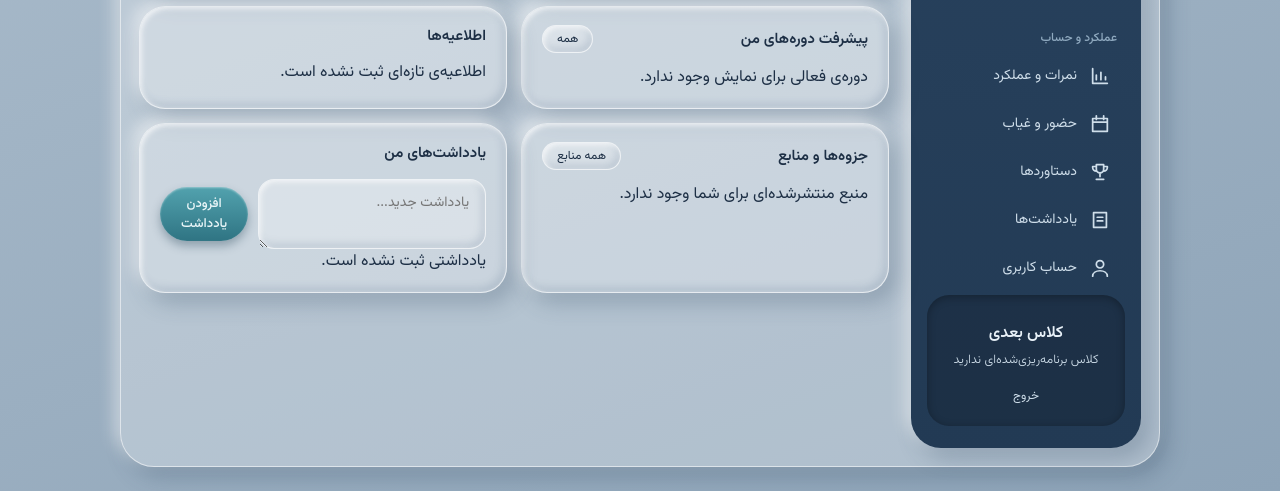
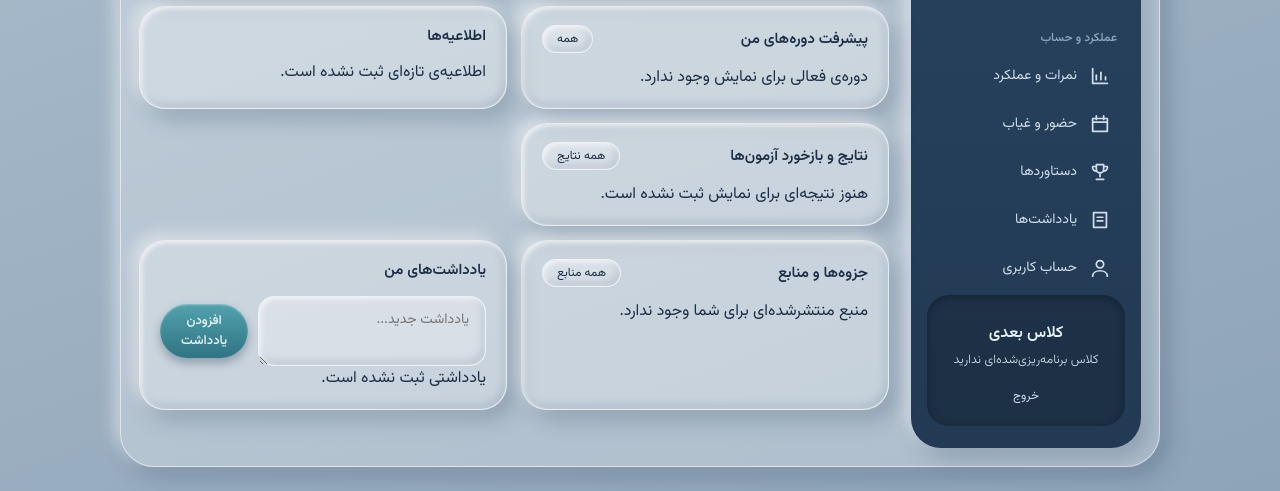
Before and after one commit to MREZA-MJDi/sh, a Laravel app: page /student in a window 1280 px wide. Shown: the part 673-1164 px from the top of the page. Run offline with Laravel 12, Linux system fonts and the light colour scheme; the visitor is signed in with stand-in values (Sample User, id 1); data that the repository does not hold is empty; style sheets or scripts are compiled from the project's sources.

Commit message:
feat(student): display exam results and teacher feedback on learning dashboard

```diff
--- a/resources/views/student/dashboard.blade.php
+++ b/resources/views/student/dashboard.blade.php
@@ -101,6 +101,24 @@
  </div>
 
  <div class="row">
+  <div class="card" id="exam-results">
+   <div class="chead"><h2>نتایج و بازخورد آزمون‌ها</h2><a class="pill" href="{{ url('student/exams') }}">همه نتایج</a></div>
+   @forelse($results as $result)
+    <div class="trk">
+     <div>
+      <b>{{ $result->exam?->title ?? 'آزمون' }}</b>
+      <span>{{ number_format((float) $result->score, 2) }} از {{ number_format((float) $result->max_score, 2) }} · {{ $result->synced_at?->format('Y/m/d H:i') ?? 'ثبت‌شده' }}</span>
+      @if($result->feedback)<p>{{ $result->feedback }}</p>@endif
+     </div>
+     <span class="tag">کارنامه</span>
+    </div>
+   @empty
+    <p>هنوز نتیجه‌ای برای نمایش ثبت نشده است.</p>
+   @endforelse
+  </div>
+ </div>
+
+ <div class="row">
   <div class="card" id="resources">
    <div class="chead"><h2>جزوه‌ها و منابع</h2><a class="pill" href="{{ route('student.resources.index') }}">همه منابع</a></div>
    @forelse (($resources ?? collect()) as $resource)
```
